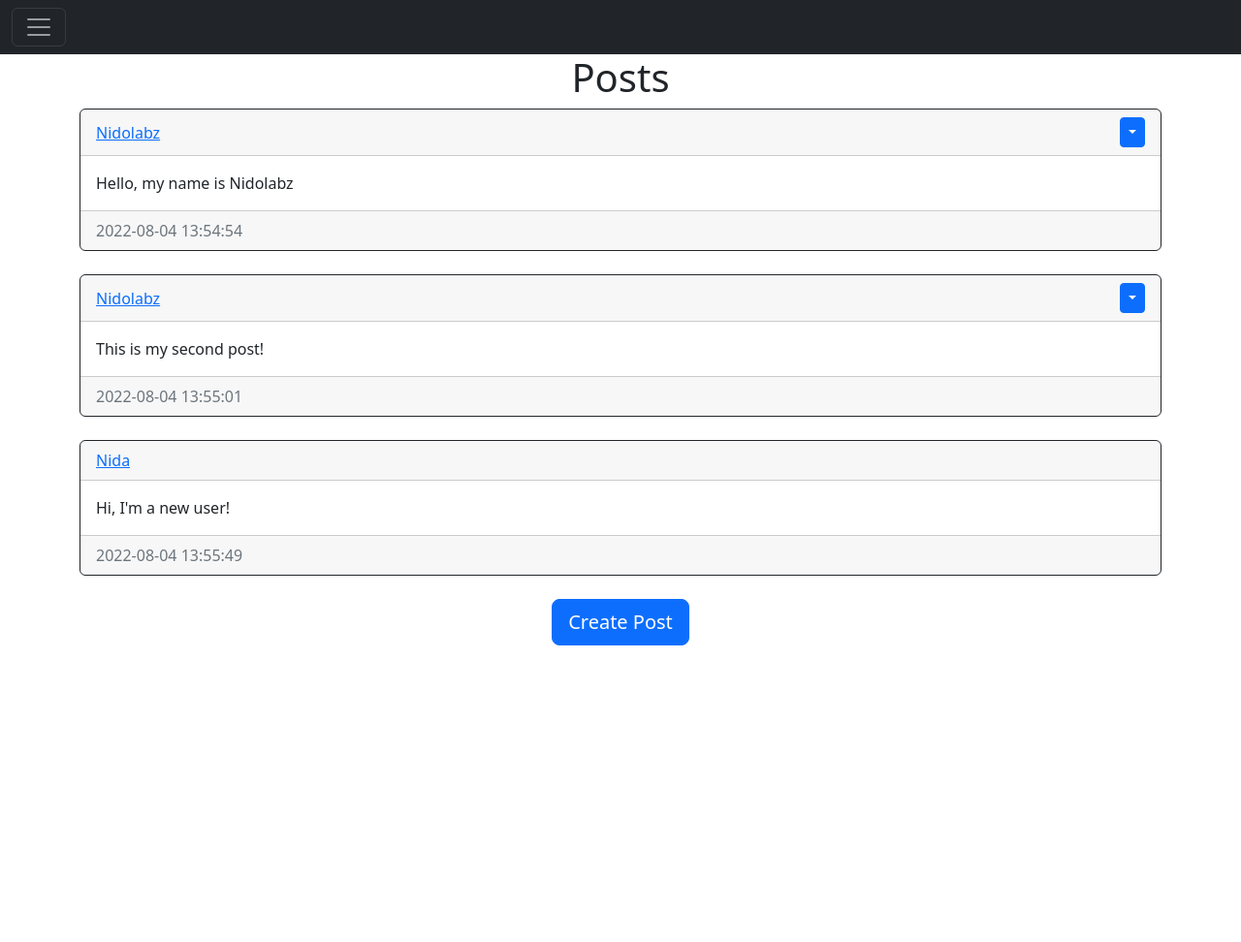
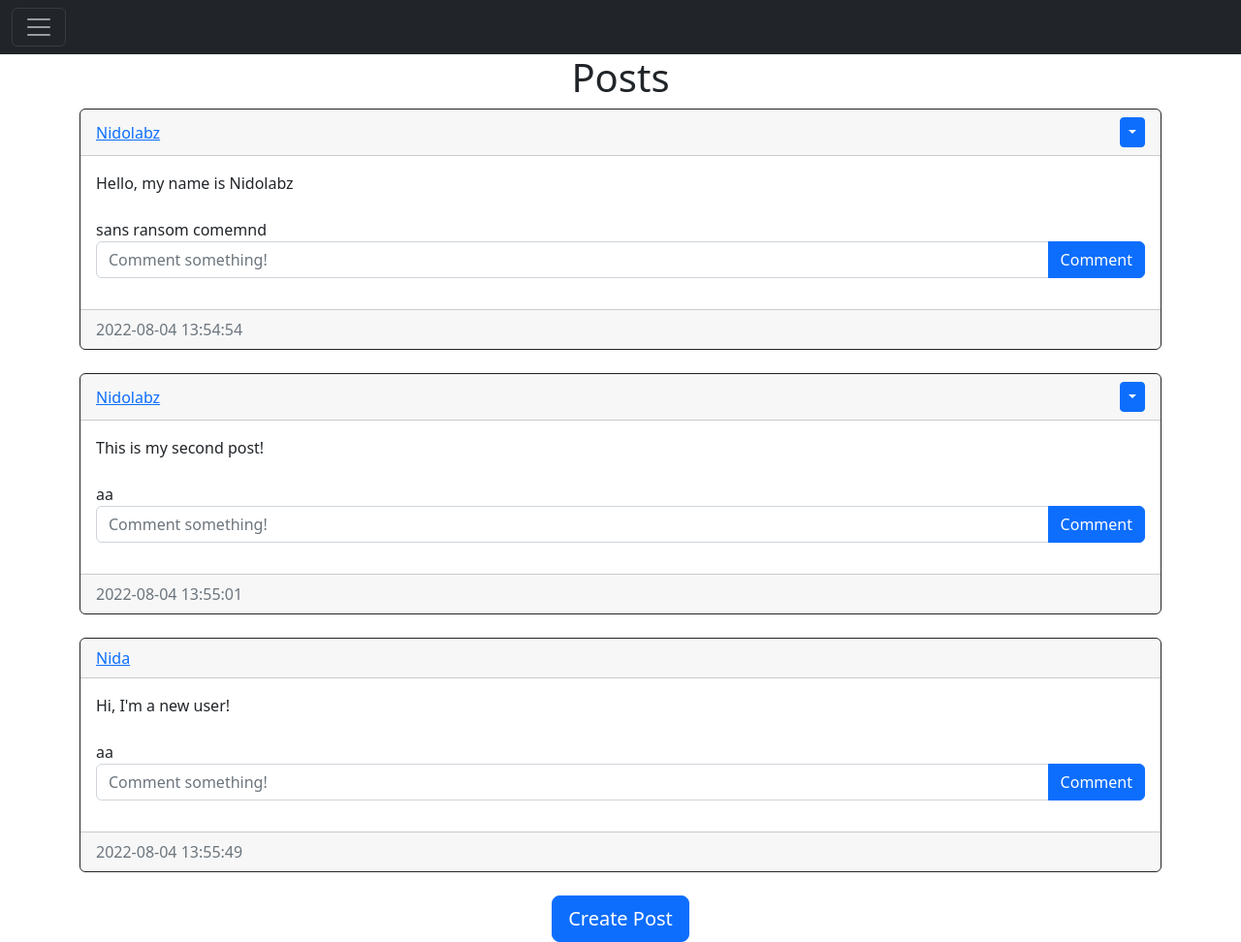
Before and after one commit to Nidaoke/HCIFlaskBlog, a Flask app: page / in a window 1280 px wide. Shown: the whole page at 97% size. Before the commit the page ends 666 px from the top, so only its background shows below. Run offline with Flask 2, Linux system fonts and the light colour scheme; a user stored in the database is signed in; data comes from the database, SQL or seed files in the repository; both versions use the stored data as it was after the commit.

Commit message:
Comment Posting
- Updated database to include Comments
- Added a Comment database model
- Updated post_div to display comments, and a post comment button
- Added a create-comment view for comment creation

```diff
--- a/website/__init__.py
+++ b/website/__init__.py
@@ -29,7 +29,7 @@ def create_app():
     # "/" is the address of the website that is being visited
     # inside the function is the logic of the webpage
     # return is what is displayed
-    from .models import User, Post
+    from .models import User, Post, Comment
     create_database(app)
     #---------------------------------
     login_manager = LoginManager()
--- a/website/templates/post_div.html
+++ b/website/templates/post_div.html
@@ -43,6 +43,21 @@
                     <div class="card-text">
                         {{post.text}}
                     </div>
+
+                    <!-- Comments -->
+                    <br />
+                    {% for comment in post.comments %}
+                        {{comment.text}}
+                    {% endfor %}
+
+                    <br />
+
+                    <form class="input-group mb-3" method='POST' action="/create-comment/{{post.id}}">
+                        <input type="text" id="text" name="text" class="form-control" placeholder="Comment something!" />
+                        <button type="submit" class="btn btn-primary">
+                            Comment
+                        </button>
+                    </form>
                 </div>
 
                 <!-- Post date-->
--- a/website/views.py
+++ b/website/views.py
@@ -3,7 +3,7 @@
 
 from flask import Blueprint, render_template, request, flash, url_for, redirect
 from flask_login import login_required, current_user
-from .models import Post, User
+from .models import Post, User, Comment
 from . import db
 
 views = Blueprint("views", __name__)
@@ -55,5 +55,23 @@ def posts(username):
     if not user:
         flash('No user with that username', category='error')
         return redirect(url_for('views.home'))
-    posts = Post.query.filter_by(author=user.id).all()
+    posts = user.posts
     return render_template("posts.html", user=current_user, posts=posts, username=username)
+
+@views.route("/create-comment/<post_id>", methods=['POST'])
+@login_required
+def create_comment(post_id):
+    text = request.form.get('text')
+
+    if not text:
+        flash('Comment cannot be empty', caregory='error')
+    else:
+        post=Post.query.filter_by(id = post_id)
+        if post:
+            comment = Comment(text=text, author=current_user.id, post_id=post_id)
+            db.session.add(comment)
+            db.session.commit()
+        else:
+            flash('Post does not exist', category='error')
+
+    return redirect(url_for('views.home'))
```
Also changed, not shown: website/models.py (+9 -0 lines), website/database.db.
